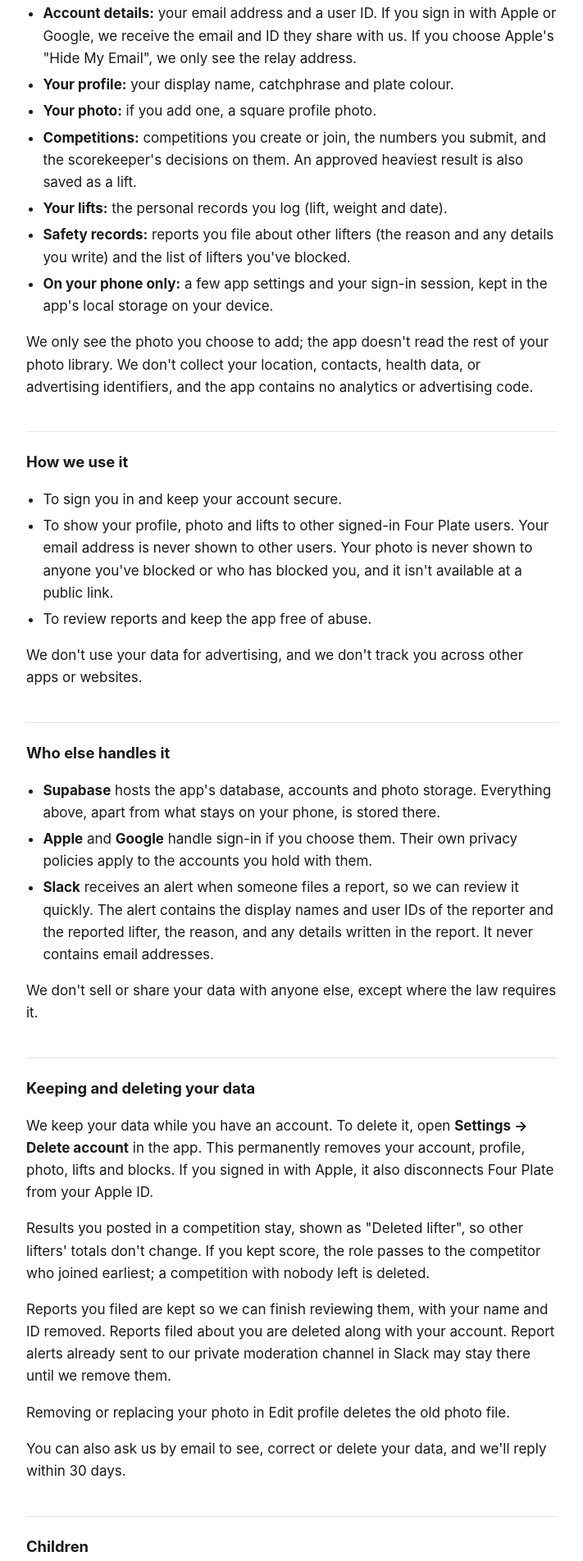
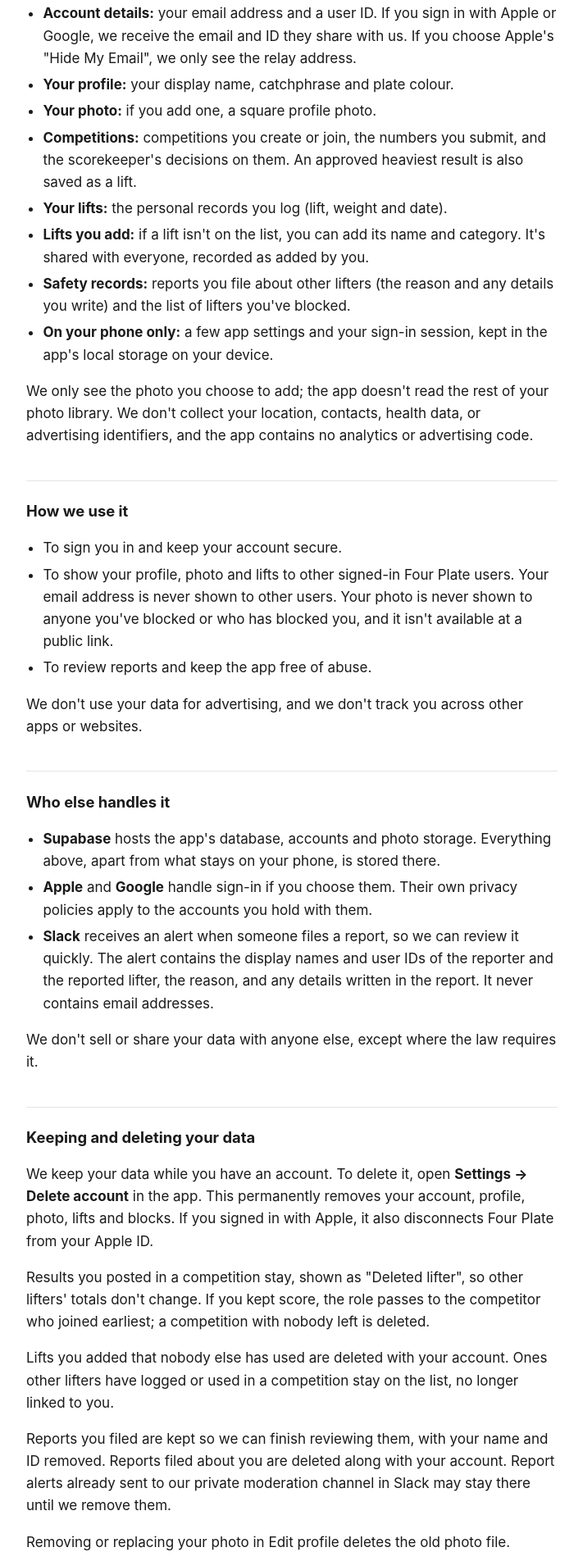
Before and after one commit to UgoValPrime/fourplate-legal, a plain HTML site: page index.html in a window 1280 px wide. Shown: the part 367-2271 px from the top of the page at 82% size, without its empty margins (284-995 px from the left). Drawn offline with Linux system fonts and the light colour scheme.

Commit message:
Cover lifts lifters add in the privacy policy
Co-Authored-By: Claude Opus 5.5 <noreply@anthropic.com>

```diff
--- a/index.html
+++ b/index.html
@@ -41,6 +41,8 @@ and we never sell your data.</p>
   <li><strong>Competitions:</strong> competitions you create or join, the numbers you submit, and the
     scorekeeper's decisions on them. An approved heaviest result is also saved as a lift.</li>
   <li><strong>Your lifts:</strong> the personal records you log (lift, weight and date).</li>
+  <li><strong>Lifts you add:</strong> if a lift isn't on the list, you can add its name and
+    category. It's shared with everyone, recorded as added by you.</li>
   <li><strong>Safety records:</strong> reports you file about other lifters (the reason and
     any details you write) and the list of lifters you've blocked.</li>
   <li><strong>On your phone only:</strong> a few app settings and your sign-in session, kept in
@@ -81,6 +83,8 @@ Apple ID.</p>
 <p>Results you posted in a competition stay, shown as "Deleted lifter", so other lifters' totals
 don't change. If you kept score, the role passes to the competitor who joined earliest; a
 competition with nobody left is deleted.</p>
+<p>Lifts you added that nobody else has used are deleted with your account. Ones other lifters
+have logged or used in a competition stay on the list, no longer linked to you.</p>
 <p>Reports you filed are kept so we can finish reviewing them, with your name and ID removed.
 Reports filed about you are deleted along with your account. Report alerts already sent
 to our private moderation channel in Slack may stay there until we remove them.</p>
```
